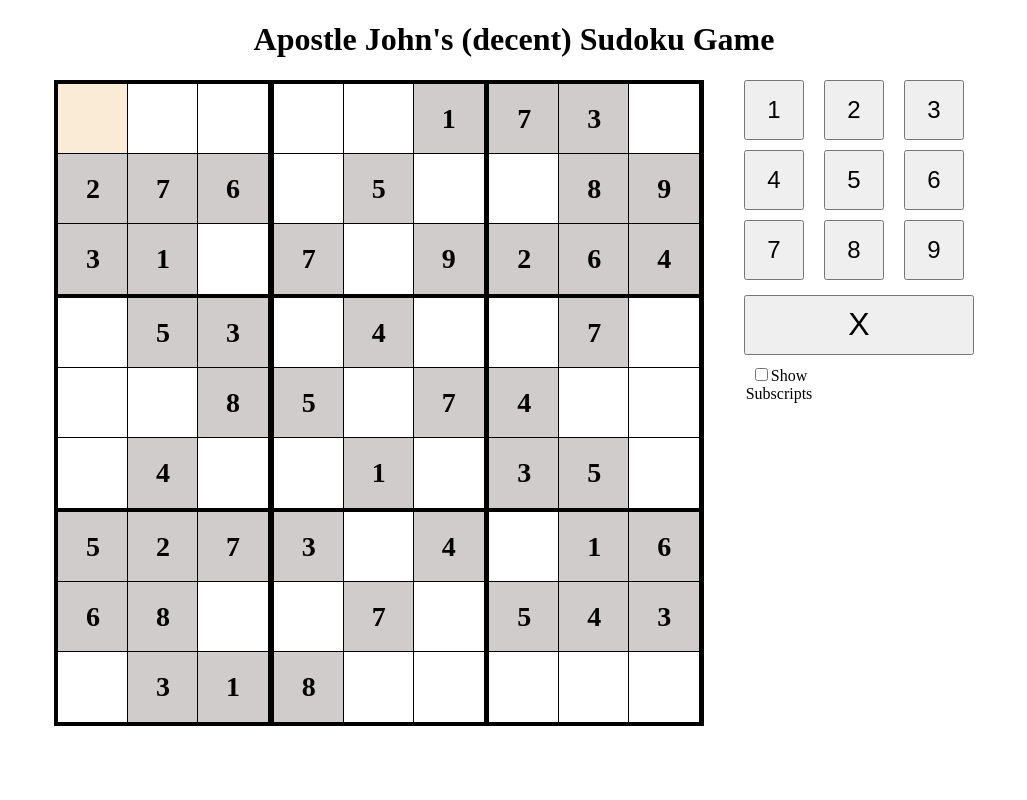
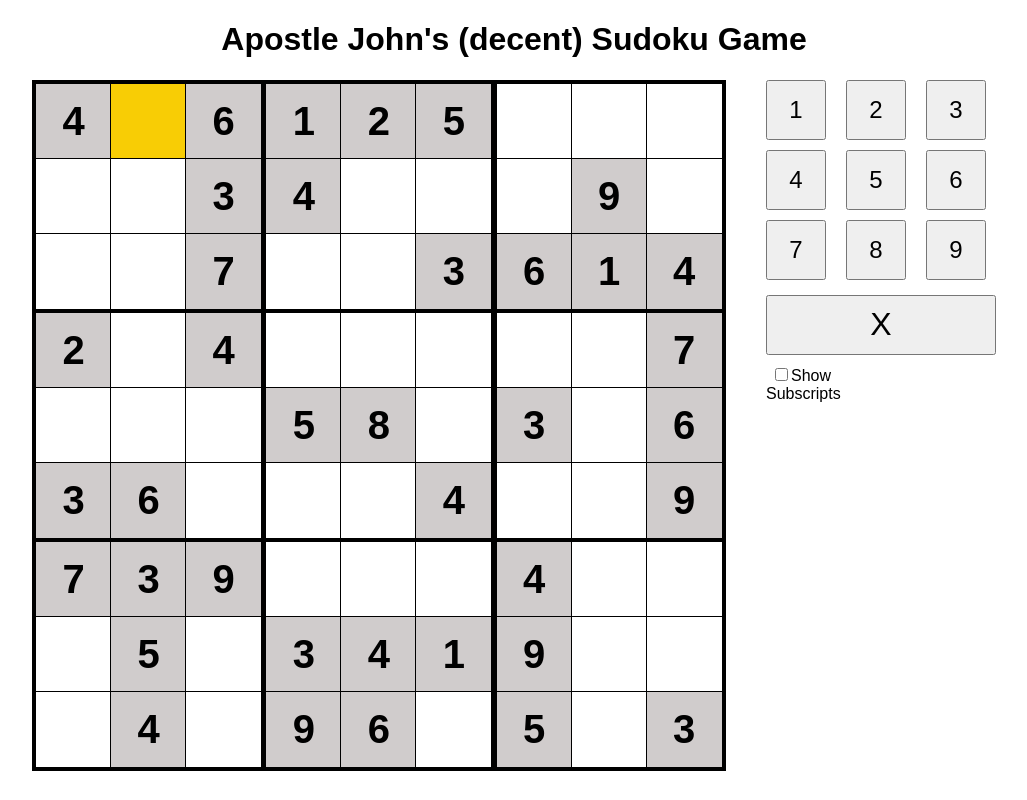
Before and after one commit to mikedorazio/Sudoku, a React (Vite) app: page / in a window 1280 px wide. Shown: the whole page, without its empty margins (126-1153 px from the left). Built offline with nearby package versions, Linux system fonts and the light colour scheme.

Commit message:
Increased board size and added new game

```diff
--- a/src/data.js
+++ b/src/data.js
@@ -18,7 +18,17 @@ const boardData =
     0,4,0,0,1,0,3,5,0,
     5,2,7,3,0,4,0,1,6,
     6,8,0,0,7,0,5,4,3,
-    0,3,1,8,0,0,0,0,0]
+    0,3,1,8,0,0,0,0,0],
+
+   [4,0,6,1,2,5,0,0,0,
+    0,0,3,4,0,0,0,9,0,
+    0,0,7,0,0,3,6,1,4,
+    2,0,4,0,0,0,0,0,7,
+    0,0,0,5,8,0,3,0,6,
+    3,6,0,0,0,4,0,0,9,
+    7,3,9,0,0,0,4,0,0,
+    0,5,0,3,4,1,9,0,0,
+    0,4,0,9,6,0,5,0,3]
 
 ]
 // Mikey did the second game in the list on 11-17-14
--- a/src/index.css
+++ b/src/index.css
@@ -2,7 +2,8 @@
     text-align: center;
     margin: 20px;
     --gaps: 1px;
-    --cell-width: 70px;
+    --cell-width: 75px;
+    font-family: sans-serif;
 }
 
 .board-keyboard-container {
@@ -26,7 +27,7 @@ button {
 
 .sudoku-board {
     float: left;
-    width: 646px;
+    width: 690px;
     display: grid;
     grid-template-columns: 1fr 1fr 1fr;
     column-gap: var(--gaps);
@@ -43,8 +44,8 @@ div.cell {
     width: var(--cell-width);
     height: var(--cell-width);
     outline: 1px solid black;
-    font-size: 28px;
-    font-weight: 600;
+    font-size: 40px;
+    font-weight: 800;
     float: left;
     background-color: white;
 }
@@ -56,7 +57,7 @@ div[class*="tile-start"] {
 
 div[class*="selected"] {
     /* outline: none; */
-    background-color: antiquewhite;
+    background-color: #f8cd05;
 }
 
 div[class*="conflict"] {
```
